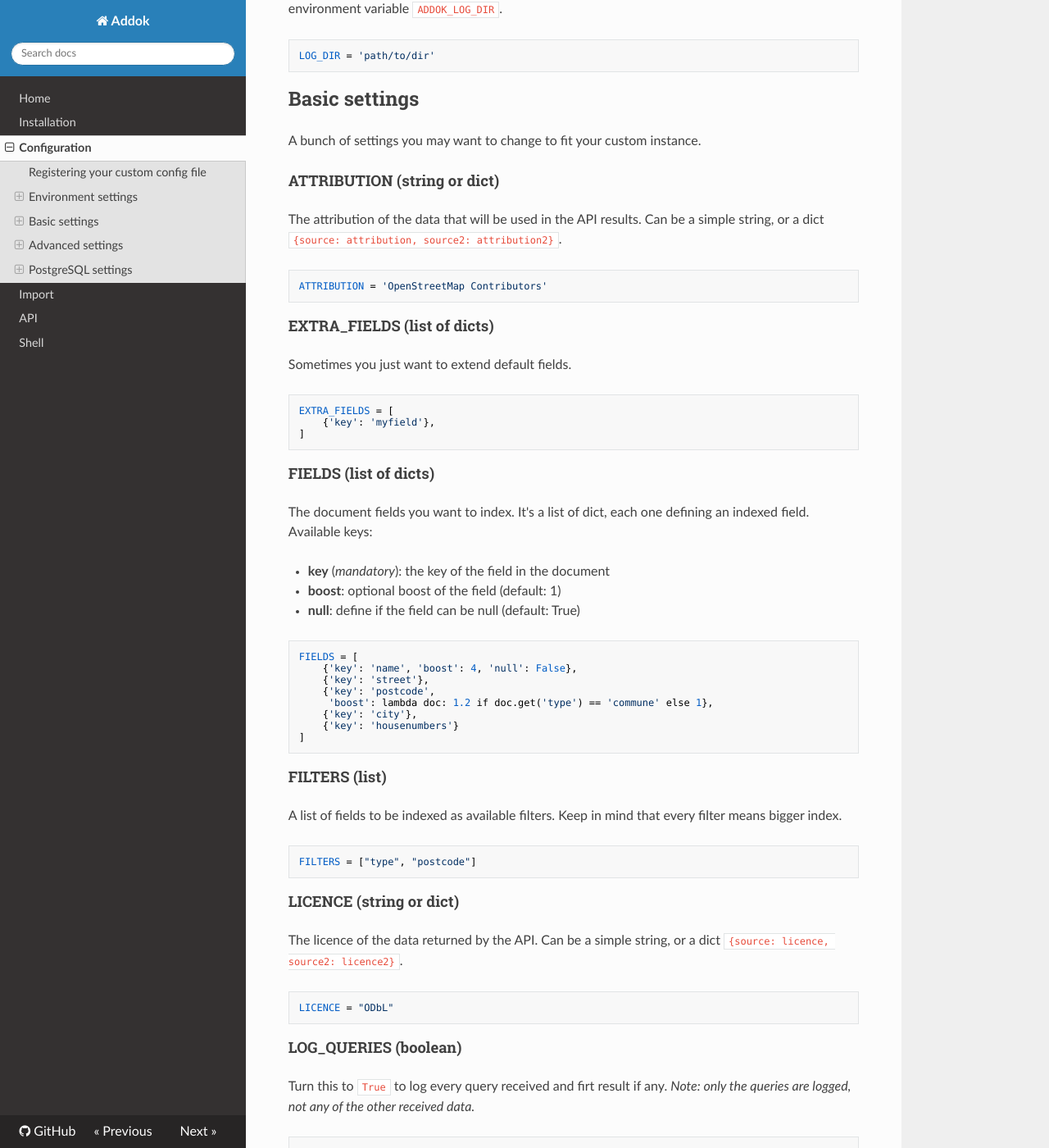
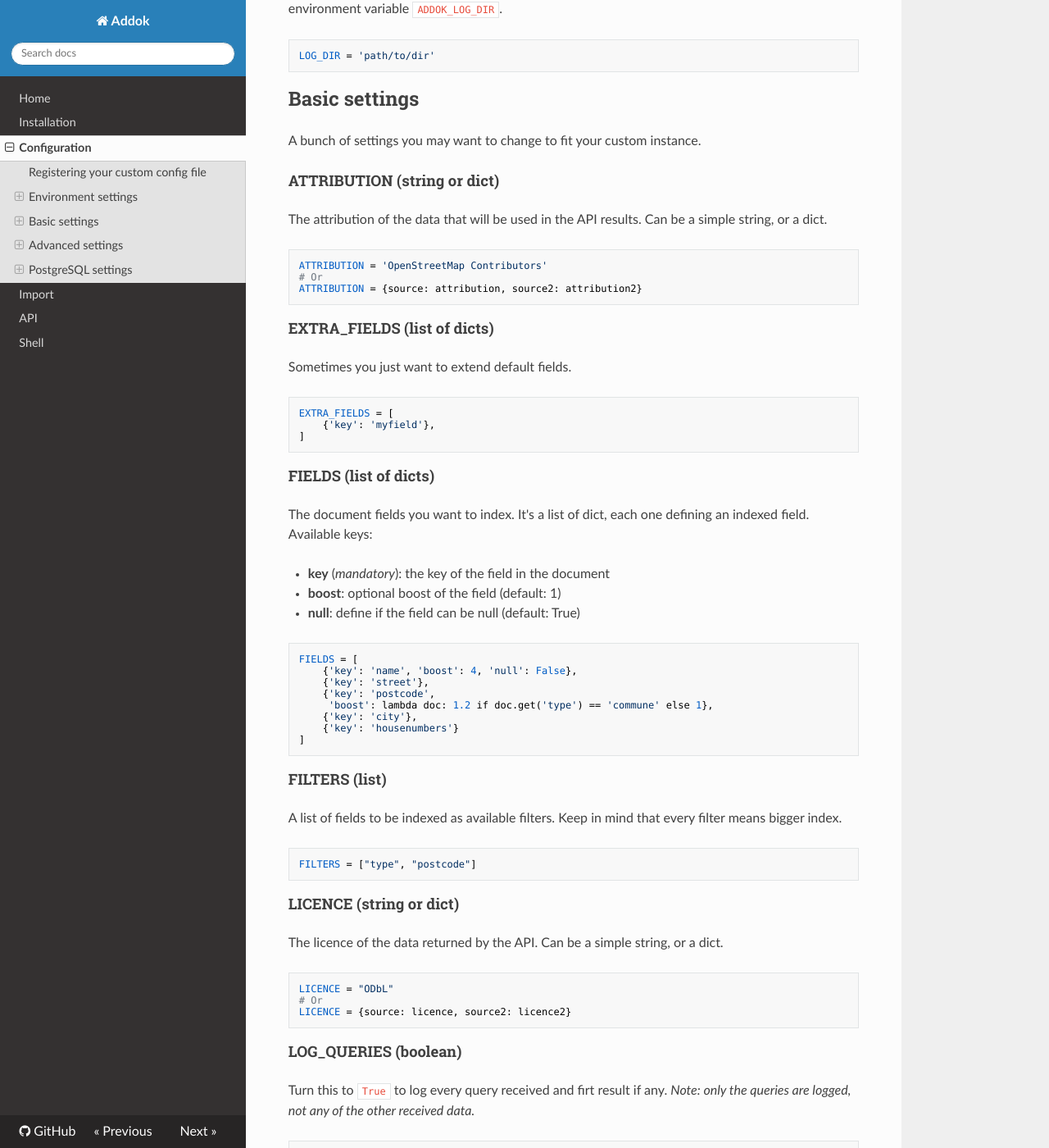
Before and after one commit to addok/addok, an MkDocs documentation site: the page built from docs/config.md, in a window 1280 px wide and 1400 px high, scrolled down 873 px. Shown: the whole window at 82% size. Built offline with MkDocs 1.6.1, drawn with Linux system fonts in a browser that asks for light colours; nearby versions of some CDN libraries; old or Windows-style settings are respelled for this version of MkDocs.

Commit message:
Doc refining

```diff
--- a/docs/config.md
+++ b/docs/config.md
@@ -42,9 +42,11 @@ A bunch of settings you may want to change to fit your custom instance.
 
 #### ATTRIBUTION (string or dict)
 The attribution of the data that will be used in the API results. Can be a
-simple string, or a dict `{source: attribution, source2: attribution2}`.
+simple string, or a dict.
 
     ATTRIBUTION = 'OpenStreetMap Contributors'
+    # Or
+    ATTRIBUTION = {source: attribution, source2: attribution2}
 
 #### EXTRA_FIELDS (list of dicts)
 Sometimes you just want to extend default fields.
@@ -79,10 +81,11 @@ filter means bigger index.
     FILTERS = ["type", "postcode"]
 
 #### LICENCE (string or dict)
-The licence of the data returned by the API. Can be a simple string, or a dict
-`{source: licence, source2: licence2}`.
+The licence of the data returned by the API. Can be a simple string, or a dict.
 
     LICENCE = "ODbL"
+    # Or
+    LICENCE = {source: licence, source2: licence2}
 
 #### LOG_QUERIES (boolean)
 Turn this to `True` to log every query received and firt result if any. *Note:
```
